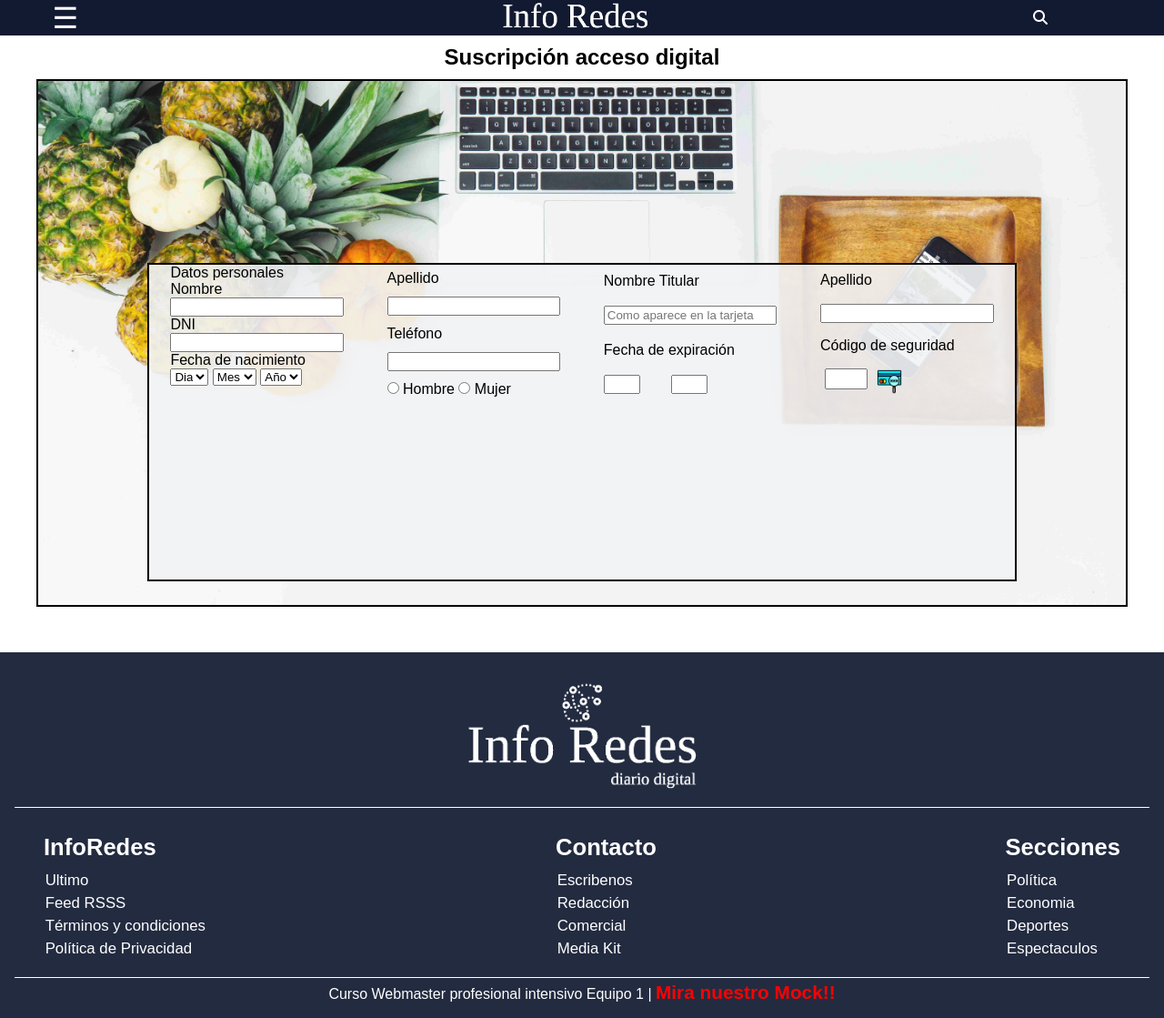
After one commit to GabrielLaTorre/info-redes, a PHP site: page /formulario.html in a window 1280 px wide. The commit adds this page. Shown: the whole page at 91% size. Run offline with PHP 8.4, Linux system fonts and the light colour scheme; some libraries are stand-ins or nearby versions.

Commit message:
html y estilos del formulario

```diff
--- a/Diario/estilos.css
+++ b/Diario/estilos.css
@@ -721,3 +721,88 @@ footer p a{
 	color: grey;
 
 }
+
+/* ------------------------------------------------  */
+/*#################################################*/
+/*###########   CSS FORMULARIO SUBSCRIPCION    ################*/
+/*#################################################*/
+
+.tittle-form {
+	text-align: center;
+	padding: 10px;
+}
+
+.div-fondo {
+	border: 2px solid black;
+	width: 1200px;
+	height: 580px;
+	margin: 0 auto 50px auto;
+	background-image: url(imagenes/fondo-formulario.jpg);
+	background-size: cover;
+}
+
+.div-formulario {
+	width: 80%;
+	height: 350px;
+	margin: 200px auto 0px auto;
+	border: 2px solid black;
+	background-color: rgba(242, 243, 245, 0.9);
+}
+
+form {
+	display: flex;
+	justify-content: space-around;
+}
+
+.form-uno {
+	width: 20%;
+	display: flex;
+	flex-direction: column;
+	justify-content: space-around;
+}
+
+.form-dos {
+	width: 20%;
+	display: flex;
+	flex-direction: column;
+	justify-content: space-around;
+}
+
+.form-tres {
+	width: 20%;
+	display: flex;
+	flex-direction: column;
+	justify-content: space-around;
+}
+
+.form-cuatro {
+	width: 20%;
+	display: flex;
+	flex-direction: column;
+	justify-content: space-around;
+}
+
+.fecha-expi {
+	width: 60%;
+	display: flex;
+	justify-content: space-between;
+}
+
+.fecha-expi input {
+	width: 40px;
+}
+
+.cod-seg {
+	width: 50%;
+	display: flex;
+	justify-content: space-around;
+}
+
+.cod-seg input {
+	width: 50%;
+	height: 23px;
+}
+
+.cod-seg img{
+	width: 30%;
+}
--- /dev/null
+++ b/Diario/formulario.html
@@ -0,0 +1,139 @@
+<!DOCTYPE html>
+<html lang="en">
+<head>
+    <meta charset="UTF-8">
+    <meta name="viewport" content="width=device-width, initial-scale=1.0">
+    <meta http-equiv="X-UA-Compatible" content="ie=edge">
+    <link rel="stylesheet" href="estilos.css">
+    <title>Document</title>
+    <script src="https://kit.fontawesome.com/5162fbebe5.js" crossorigin="anonymous"></script>
+    <link rel = "icon" href ="https://www.freeiconspng.com/uploads/information-icon-5.png" type ="image/x-icon">
+</head>
+<body>
+    <!-- ######## ZONA HEADER   ######-->
+    <header class="head-portada">
+        <div class="head-ppal">
+            <div class="menu-responsive">
+                ☰
+            </div>
+
+            <div class="logo-header-noticia">
+                <a href="index.html"> <img src="imagenes/PruebaLogoWhite2.png" alt="logo-header"></a>
+            </div>
+
+            <div class="head-input">
+                <label for="buscar"><i class="fas fa-search"></i></label>
+            </div>
+        </div>
+    </header>
+
+    <!-- ######## FORMULARIO   ######-->
+    <div class="titulo-formu">
+        <h2 class="tittle-form">Suscripción acceso digital</h2>
+    </div>
+
+    <div class="div-fondo">
+        <div class="div-formulario">
+            <form action="">
+                <div class="form-uno">
+                    <label for="">Datos personales</label>
+
+                    <label for="">Nombre</label>
+                    <input type="text" name="" id="">
+
+                    <label for="">DNI</label>
+                    <input type="text">
+
+                    <label for="">Fecha de nacimiento</label>
+                    <div class="fecha-nacimiento">
+                        <select name="Dia" id="">
+                            <option value="">Dia</option>
+                        </select>
+
+                        <select name="Mes" id="">
+                            <option value="">Mes</option>
+                        </select>
+
+                        <select name="Año" id="">
+                            <option value="">Año</option>
+                        </select>
+                    </div>
+                    <br>
+                </div>
+
+                <div class="form-dos">
+                    <label for="">Apellido</label>
+                    <input type="text">
+
+                    <label for="">Teléfono</label>
+                    <input type="text">
+
+                    <div>
+                        <input type="radio" name="" id="">
+                        <label for="">Hombre</label>
+                        <input type="radio" name="" id="">
+                        <label for="">Mujer</label>
+                    </div>
+                </div>
+
+                <div class="form-tres">
+                    <label for="">Nombre Titular</label>
+                    <input type="text" placeholder="Como aparece en la tarjeta">
+
+                    <label for="">Fecha de expiración</label>
+                    <div class="fecha-expi">
+                        <input type="text">
+                        <input type="text">
+                    </div>
+                </div>
+
+                <div class="form-cuatro">
+                    <label for="">Apellido</label>
+                    <input type="text">
+
+                    <label for="">Código de seguridad</label>
+                    <div class="cod-seg">
+                        <input type="text">
+                        <img src="imagenes/tarjeta-de-credito.png" alt="">
+                    </div>
+                </div>
+            </form>
+        </div>
+    </div>
+
+    <!-- ######## ZONA FOOTER   ######-->
+    <footer>
+        <img src="imagenes/PruebaLogoWhite.png" alt="logo InfoRedes">
+        <div class="cont-listas-footer">
+            <div>
+                <h4>InfoRedes</h4>
+                <ul>
+                    <li><a href="enlace-noticia"> Ultimo</a></li>
+                    <li><a href="enlace-noticia">Feed RSSS</a></li>
+                    <li><a href="enlace-noticia">Términos y condiciones</a></li>
+                    <li><a href="enlace-noticia">Política de Privacidad</a></li>
+                </ul>
+            </div>
+            <div>
+                <h4>Contacto</h4>
+                <ul>
+                    <li><a href="enlace-noticia">Escribenos</a></li>
+                    <li><a href="enlace-noticia">Redacción</a></li>
+                    <li><a href="enlace-noticia">Comercial</a></li>
+                    <li><a href="enlace-noticia">Media Kit</a></li>
+                </ul>
+            </div>
+            <div>
+                <h4>Secciones</h4>
+                <ul>
+                    <li><a href="enlace-noticia">Política</a></li>
+                    <li><a href="enlace-noticia">Economia</a></li>
+                    <li><a href="enlace-noticia">Deportes</a></li>
+                    <li><a href="enlace-noticia">Espectaculos</a></li>
+                </ul>
+            </div>
+        </div>
+        <p>Curso Webmaster profesional intensivo Equipo 1 | <a href="https://www.figma.com/file/CzXaOrxLkSKEBGvEHR7dj5/Untitled?node-id=0%3A1"> Mira nuestro Mock!!</a></p>
+        </footer>
+</body>
+</html>
```
Also changed, not shown: Diario/imagenes/tarjeta-de-credito.png (added).
